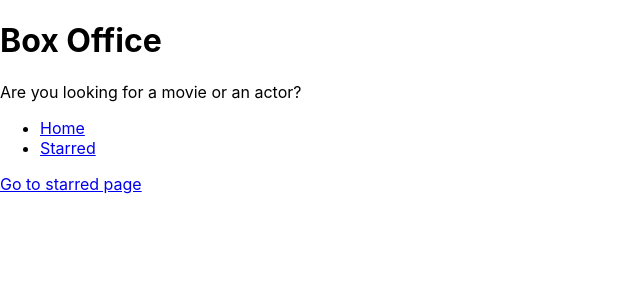
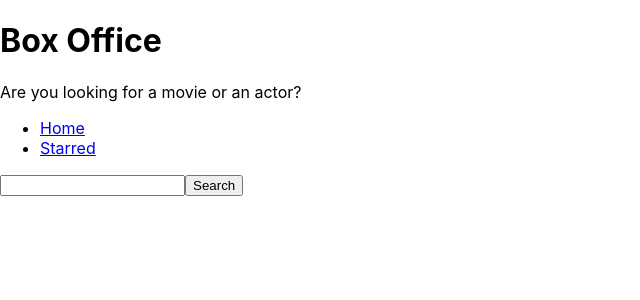
Before and after one commit to Har0311/box-office, a React (Create React App) app: page / in a window 1280 px wide. Shown: the top 300 px of the page, without its empty margins (0-640 px from the left). Built offline with nearby package versions, Linux system fonts and the light colour scheme.

Commit message:
added textbox for searching, search for shows on button click

```diff
--- a/src/pages/Home.jsx
+++ b/src/pages/Home.jsx
@@ -1,9 +1,29 @@
-import { Link } from 'react-router-dom';
+import { useState } from 'react';
 
 const Home = () => {
+  const [searchStr, setSearchStr] = useState('');
+
+  const onSearchInputChange = ev => {
+    setSearchStr(ev.target.value);
+  };
+
+  const onSearch = async ev => {
+    ev.preventDefault();
+
+    const response = await fetch(
+      `https://api.tvmaze.com/search/shows?q=${searchStr}`
+    );
+    const body = await response.json();
+
+    console.log(body);
+  };
+
   return (
     <div>
-      <Link to="/starred">Go to starred page</Link>
+      <form onSubmit={onSearch}>
+        <input type="text" value={searchStr} onChange={onSearchInputChange} />
+        <button type="submit">Search</button>
+      </form>
     </div>
   );
 };
```
